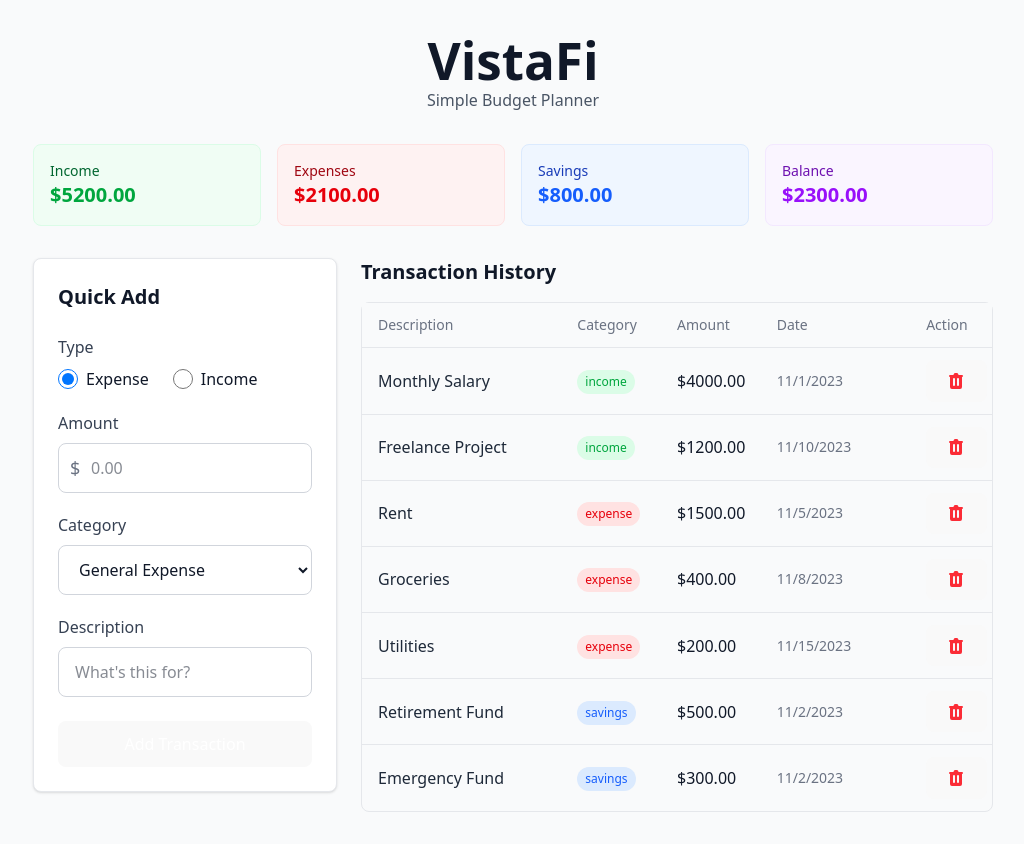
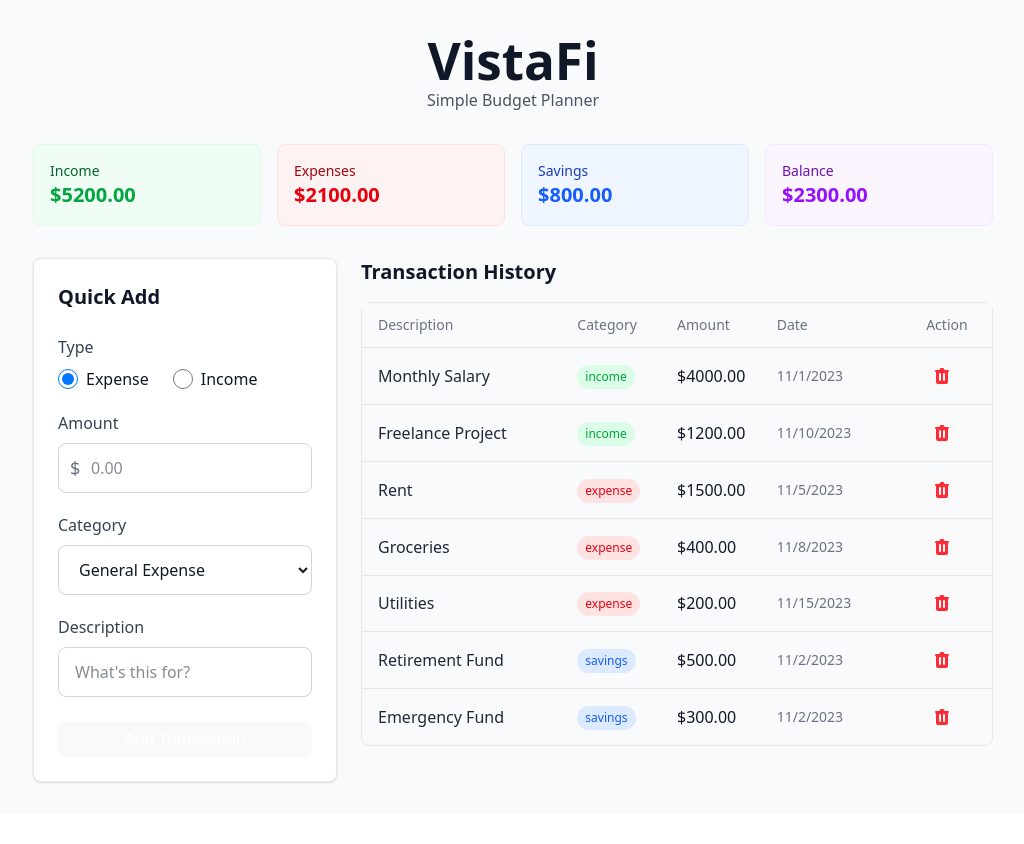
Before and after one commit to adrayandaleandrew/vistafi, a React (Vite) app: page / in a window 1280 px wide. Shown: the whole page, without its empty margins (127-1151 px from the left). After the commit the page ends 814 px from the top, so only its background shows below. Built offline with nearby package versions, Linux system fonts and the light colour scheme.

Commit message:
changed padding of button

```diff
--- a/src/index.css
+++ b/src/index.css
@@ -37,7 +37,7 @@ h1 {
 button {
   border-radius: 8px;
   border: 1px solid transparent;
-  padding: 0.6em 1.2em;
+  padding: 0.3em;
   font-size: 1em;
   font-weight: 500;
   font-family: inherit;
```
